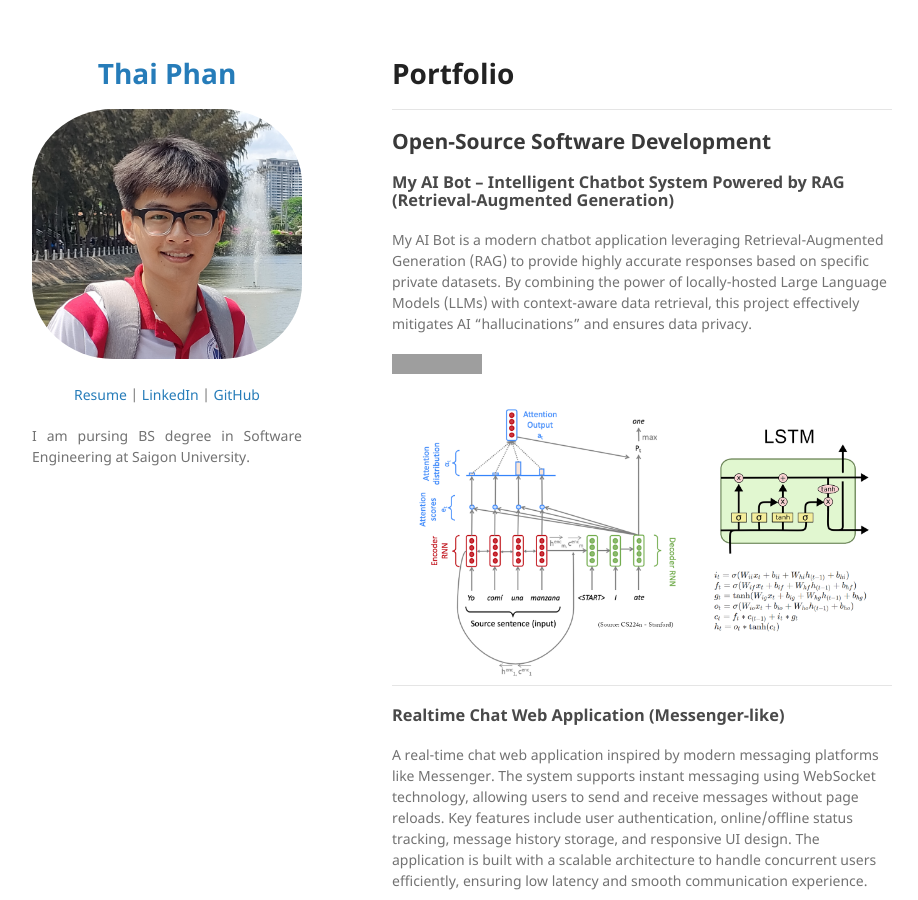
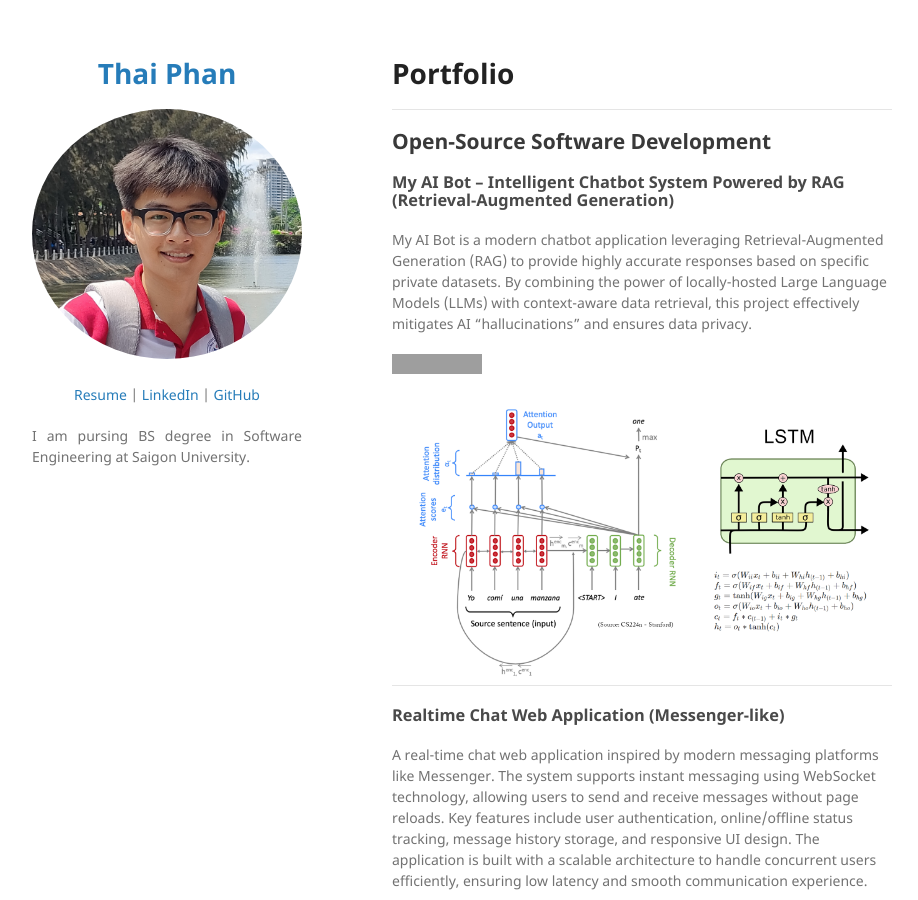
Before and after one commit to ThaiPhann/ThaiPhann.github.io, a Jekyll site: the page built from index.md, in a window 1280 px wide and 900 px high. Shown: the whole window, without its empty margins (178-1096 px from the left). Built offline with Jekyll 4.4.1, drawn with Linux system fonts in a browser that asks for light colours; our own code applies the rules of GitHub Pages for plain Markdown files; grey boxes are pictures that could not be loaded.

```diff
--- a/_layouts/default.html
+++ b/_layouts/default.html
@@ -17,7 +17,7 @@
         <h1><a href="{{ "/" | absolute_url }}">{{ site.title | default: site.github.repository_name }}</a></h1>
 
         {% if site.logo %}
-          <img src="{{site.logo | relative_url}}" alt="Logo" style="border-radius: 30%;" />
+          <img src="{{site.logo | relative_url}}" alt="Logo" style="border-radius: 50%;" />
         {% endif %}
 
         <p>{{ site.description | default: site.github.project_tagline }}</p>
--- a/index.md
+++ b/index.md
@@ -24,7 +24,7 @@ A real-time chat web application inspired by modern messaging platforms like Mes
 
 A mini search engine integrated with a web crawler designed to collect and index data from multiple websites. The crawler automatically fetches and parses HTML content, extracts relevant information, and stores it for fast retrieval. The search engine component provides keyword-based search with basic ranking and filtering capabilities. This project demonstrates understanding of data scraping, indexing strategies, and building efficient search functionality.
 
-[![View on GitHub](https://img.shields.io/badge/GitHub-View_on_GitHub-blue?logo=GitHub)](https://github.com/ThaiPhann/)
+[![View on GitHub](https://img.shields.io/badge/GitHub-View_on_GitHub-blue?logo=GitHub)](https://github.com/ThaiPhann/Web-Crawler-Tool)
 
 <center><img src="images/nlp.png"/></center>
 
```
